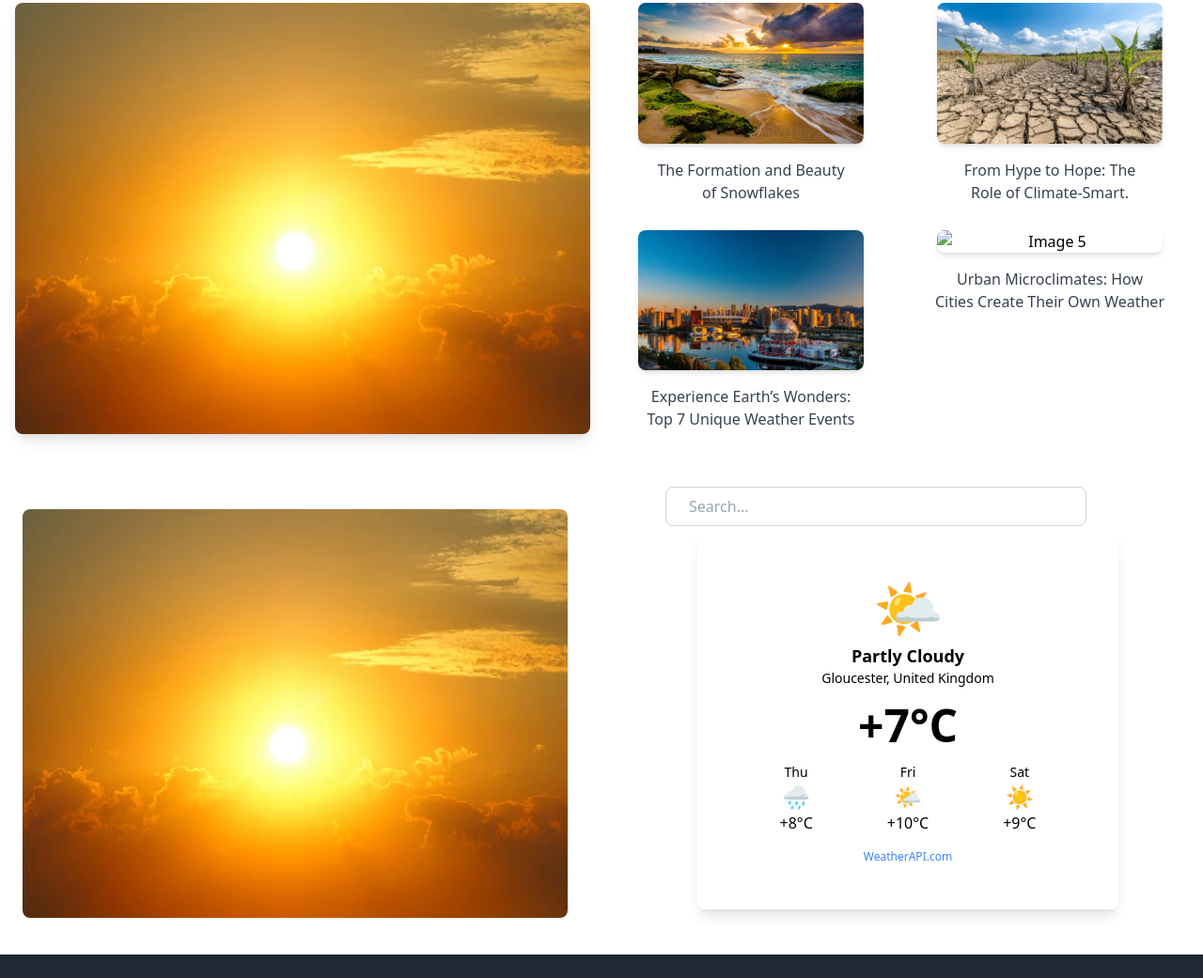
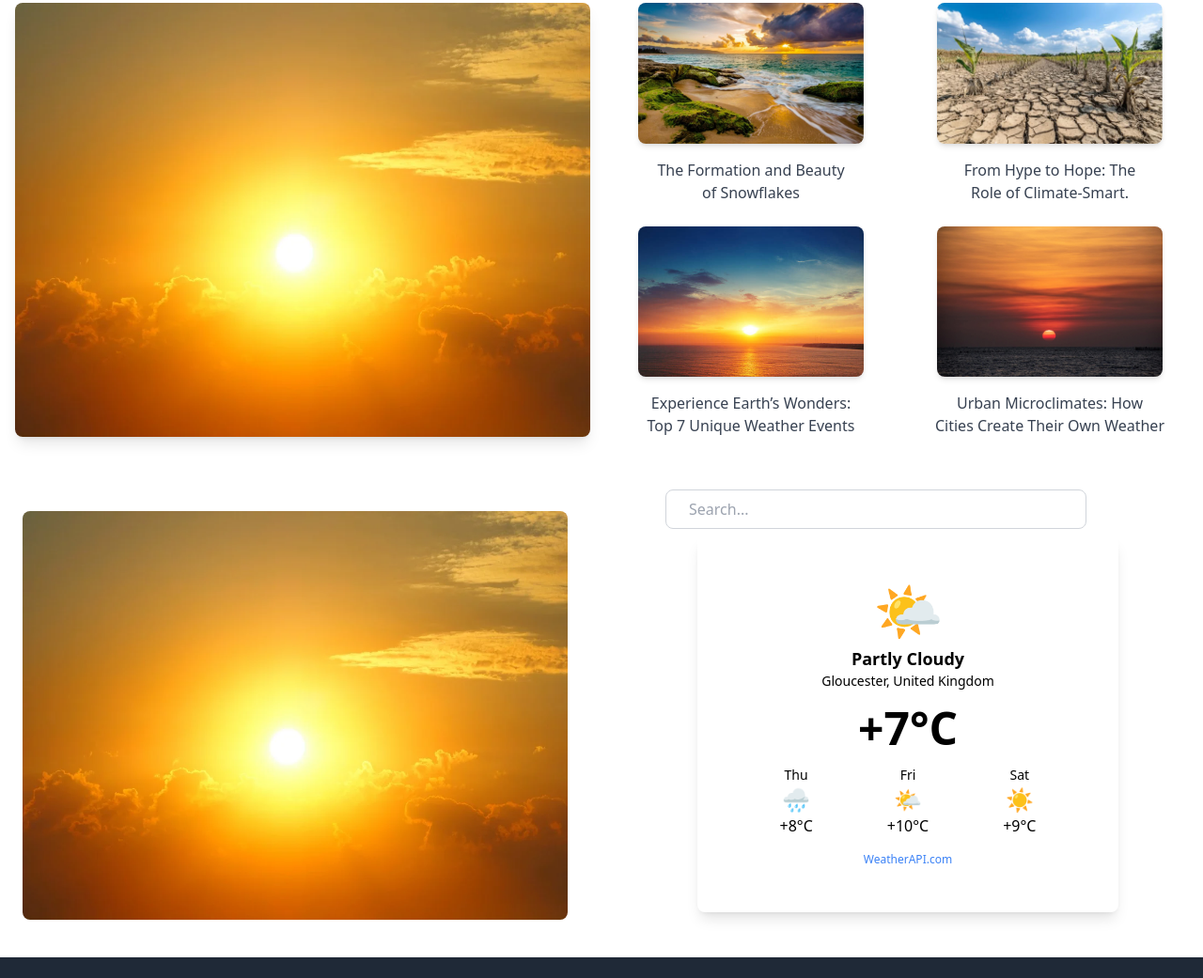
Before and after one commit to kakadapheap/group5-weather-api, a website: page src/pages/blog.html in a window 1280 px wide. Shown: the part 881-1922 px from the top of the page at 94% size. Drawn offline with nearby package versions, Linux system fonts and the light colour scheme; no server answers; files whose address does not match are found by name.

Commit message:
add blog

```diff
--- a/src/pages/blog.html
+++ b/src/pages/blog.html
@@ -227,12 +227,12 @@
           </div>
 
           <div class="text-center">
-            <img src="../assets/img/blog-3.jpg" alt="Image 4" class="w-60 mx-auto rounded-lg shadow-md">
+            <img src="../assets/img/bloh-4.jpg" alt="Image 4" class="w-60 mx-auto rounded-lg shadow-md">
             <p class="mt-4 text-gray-700 font-medium">Experience Earth’s Wonders: <br> Top 7 Unique Weather Events</p>
           </div>
 
           <div class="text-center">
-            <img src="../assets/img/blog-4.jpg" alt="Image 5" class="w-60 mx-auto rounded-lg shadow-md">
+            <img src="../assets/img/blog-5.jpg" alt="Image 5" class="w-60 mx-auto rounded-lg shadow-md">
             <p class="mt-4 text-gray-700 font-medium">Urban Microclimates: How <br> Cities Create Their Own Weather</p>
           </div>
 
```
Also changed, not shown: src/assets/img/blog-5.jpg (added), src/assets/img/bloh-4.jpg (added).
